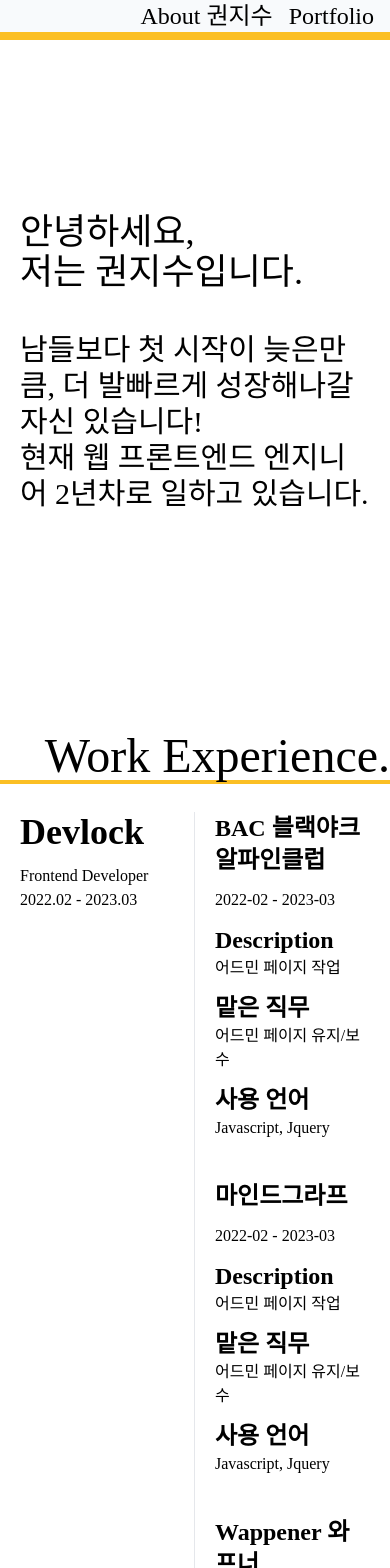
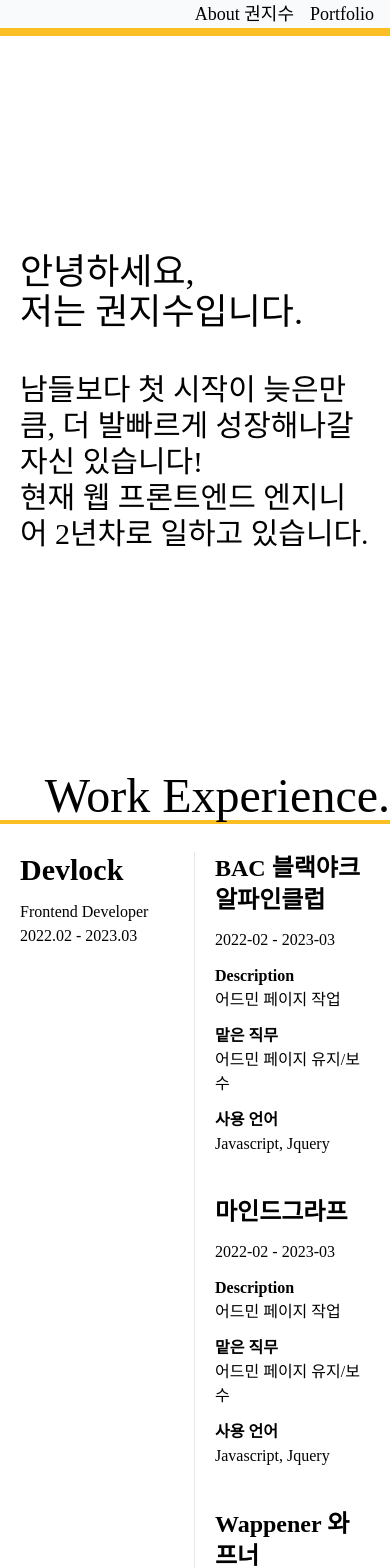
Before and after one commit to rnjswltn1020/my_resume, a React (Create React App) app: page /about in a window 390 px wide. Shown: the top 1568 px of the page. Built offline with nearby package versions, Linux system fonts and the light colour scheme; a web font is replaced by a local one.

Commit message:
Feat:master- 폰트 수정/ training 추가
1. 폰트 반응형 사이즈수정.
2. training 추가 /컴포넌트 생성

```diff
--- a/src/components/CarrerItem.jsx
+++ b/src/components/CarrerItem.jsx
@@ -2,7 +2,7 @@ export default function CarrerItem({ data: { company, task, period, details } })
     return (
         <li className="flex w-full border-1 border-stone">
             <div className="w-2/4 border-r">
-                <h2 className="text-4xl md:text-5xl  mb-3 font-bold">{company}</h2>
+                <h2 className="text-3xl md:text-4xl  mb-3 font-bold">{company}</h2>
                 <h4>{task}</h4>
                 <h4>{period}</h4>
             </div>
@@ -17,15 +17,15 @@ export default function CarrerItem({ data: { company, task, period, details } })
                                 <h4>{d.period}</h4>
                             </div>
                             <div>
-                                <h2 className="font-bold text-2xl">Description</h2>
+                                <h2 className="font-bold text-1xl md:text-2xl">Description</h2>
                                 <p>{d.description}</p>
                             </div>
                             <div>
-                                <h2 className="font-bold text-2xl">맡은 직무</h2>
+                                <h2 className="font-bold text-1xl md:text-2xl">맡은 직무</h2>
                                 <p>{d.myJob}</p>
                             </div>
                             <div>
-                                <h2 className="font-bold text-2xl">사용 언어</h2>
+                                <h2 className="font-bold text-1xl md:text-2xl">사용 언어</h2>
                                 <p>{d.techStack}</p>
                             </div>
                         </li>
--- a/src/components/Header.jsx
+++ b/src/components/Header.jsx
@@ -46,7 +46,7 @@ export default function Header() {
             ref={targetHeader}
             className="w-full h-19 border-b-8 border-amber-400 px-4 fixed top-0 duration-500 bg-slate-50">
             <nav>
-                <ul className="flex justify-end items-center gap-x-4 text-2xl duration-3000">
+                <ul className="flex justify-end items-center gap-x-4 text-lg duration-3000">
                     {menuList.map(m => (
                         <li key={m.value} className="hover:font-bold">
                             <Link to={m.value}>{m.title}</Link>
--- /dev/null
+++ b/src/components/TrainingItem.jsx
@@ -0,0 +1,16 @@
+export default function TrainingItem({ data: { title, period, when, what } }) {
+    return (
+        <li className="flex w-full border-1 border-stone flex-col border-b pb-5">
+            <div className="flex gap-2 items-center ">
+                <h2 className="text-lg md:text-2xl font-bold mb-1">{title}</h2>
+                <span className="text-sm rounded-xl bg-slate-100 p-1">{when}</span>
+            </div>
+            <h4 className="mb-3 text-sm">{period}</h4>
+            <ul>
+                {what.map(w => (
+                    <li className="list-disc">{w}</li>
+                ))}
+            </ul>
+        </li>
+    );
+}
--- a/src/components/common/Layout.jsx
+++ b/src/components/common/Layout.jsx
@@ -5,7 +5,7 @@ export default function Layout() {
     return (
         <div className="w-full h-full flex flex-col justify-center">
             <Header />
-            <section className="max-w-screen-lg mx-auto">
+            <section className="max-w-screen-lg mx-auto mt-10">
                 <Outlet />
             </section>
         </div>
--- a/src/myCarrerData.js
+++ b/src/myCarrerData.js
@@ -58,6 +58,65 @@ const myData = {
             ],
         },
     ],
+    trainings: [
+        {
+            period: '2023.02-2023.03',
+            title: '리액트 개념정리-클론코딩',
+            when: 'Dream cording',
+            what: [
+                'Props, state, Render',
+                ' 리액트 훅, 상태관리, useReducer, Immer 라이브러리',
+                ' 커스텀 훅 만들어보기',
+                'context API 등.',
+            ],
+        },
+        {
+            period: '2022.05-2022.08',
+            title: '리액트 프론트엔드 개발실무(React JS)',
+            when: '디코드컴퓨터학원',
+            what: [
+                'react component',
+                'react로 웹사이트 만들기',
+                'redux- toolkit',
+                'useMemo_useCallback',
+                'recoil',
+            ],
+        },
+        {
+            period: '2022.02-2022.05',
+            title: '프론트엔드 개발을 위한 자바스크립트 객체지향',
+            when: '디코드컴퓨터학원',
+            what: [
+                '자바스크립트 객체지향(ES6) 수업',
+                'cookie popup',
+                'svg ui',
+                'mask_slider',
+                'crud',
+            ],
+        },
+        {
+            period: '2021.12-2022.01',
+            title: '애플 웹사이트 인터랙션 클론',
+            when: '인프런',
+            what: [
+                '애플 웹사이트에 자주 등장하는 고급 인터랙션 효과에 대해 공부',
+                '고해상도 비디오 인터랙션',
+                '스크롤을 이용한 키프레임과 요소 컨트롤',
+                '고해상도 이미지 처리를 위한 캔버스 활용법',
+            ],
+        },
+        {
+            period: '2020. 12-2021. 06',
+            title: 'UI/UX 웹퍼블리셔&프론트엔드 실무전문과정 ',
+            when: '그린컴퓨터아트학원',
+            what: [
+                '웹표준 및 모바일 UI/UX 디자인',
+                'HTML5, CSS3를 활용한 웹코딩',
+                'jQuery, JavaScript를 활용한 웹페이지 구현',
+                '웹접근성, 웹표준을 준수한 크로스브라우징',
+            ],
+        },
+    ],
     skills: ['HTML5', 'CSS', 'SCSS', 'Javascript', 'Jquery', 'React.js', 'Vue.js'],
     contact: [
         { method: 'E-mail', url: 'rnjswltn1020@naver.com' },
--- a/src/pages/About.jsx
+++ b/src/pages/About.jsx
@@ -1,5 +1,6 @@
 import CarrerItem from '../components/CarrerItem';
 import myData from '../myCarrerData';
+import TrainingItem from '../components/TrainingItem';
 
 export default function About() {
     return (
@@ -26,13 +27,23 @@ export default function About() {
                 Education.
             </h3>
             <article className="w-full mb-10 p-5">
-                <h2 className="text-4xl mb-3 font-bold">한성대학교</h2>
+                <h2 className="text-2xl md:text-3xl mb-3 font-bold">한성대학교</h2>
                 <h4>패션디자인 전공</h4>
                 <h4 className="mb-5">2011.03-2016.02</h4>
                 <p>
                     패션 디자인전공으로 4년동안 공부하였으며, 졸업 작품으로 한복과 여성 기성복을
                     만들어서 패션쇼를 진행한 경험이 있습니다.
                 </p>
+            </article>
+            <h3 className="text-5xl text-right w-full border-b-4 inline-block max-w-screen-lg border-amber-400 ">
+                Training.
+            </h3>
+            <article className="w-full mb-10 p-5">
+                <ul className="flex gap-10 flex-col text-1xl">
+                    {myData.trainings.map(t => (
+                        <TrainingItem data={t} key={t.title} />
+                    ))}
+                </ul>
             </article>
             <h3 className="text-5xl text-right w-full border-b-4 inline-block max-w-screen-lg border-amber-400 ">
                 Skills.
--- a/src/pages/Portfolio.jsx
+++ b/src/pages/Portfolio.jsx
@@ -8,8 +8,8 @@ export default function Portfolio() {
 
     const [getTabData, setTabData] = useState({
         ALL: 0,
-        Service: 0,
-        ICT: 0,
+        Work: 0,
+        Side: 0,
     });
 
     // 현재 탭을 알아내는
```
